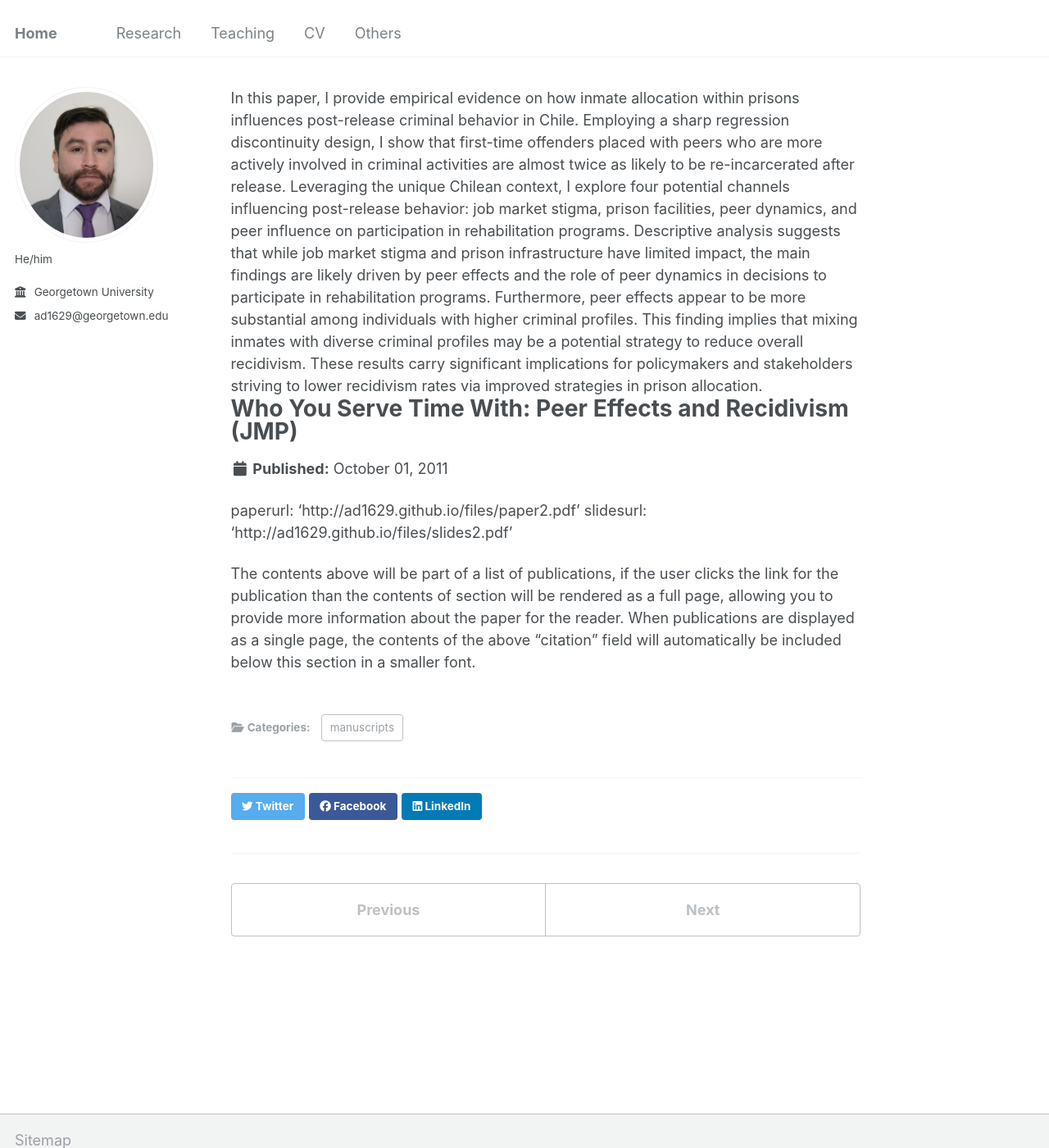
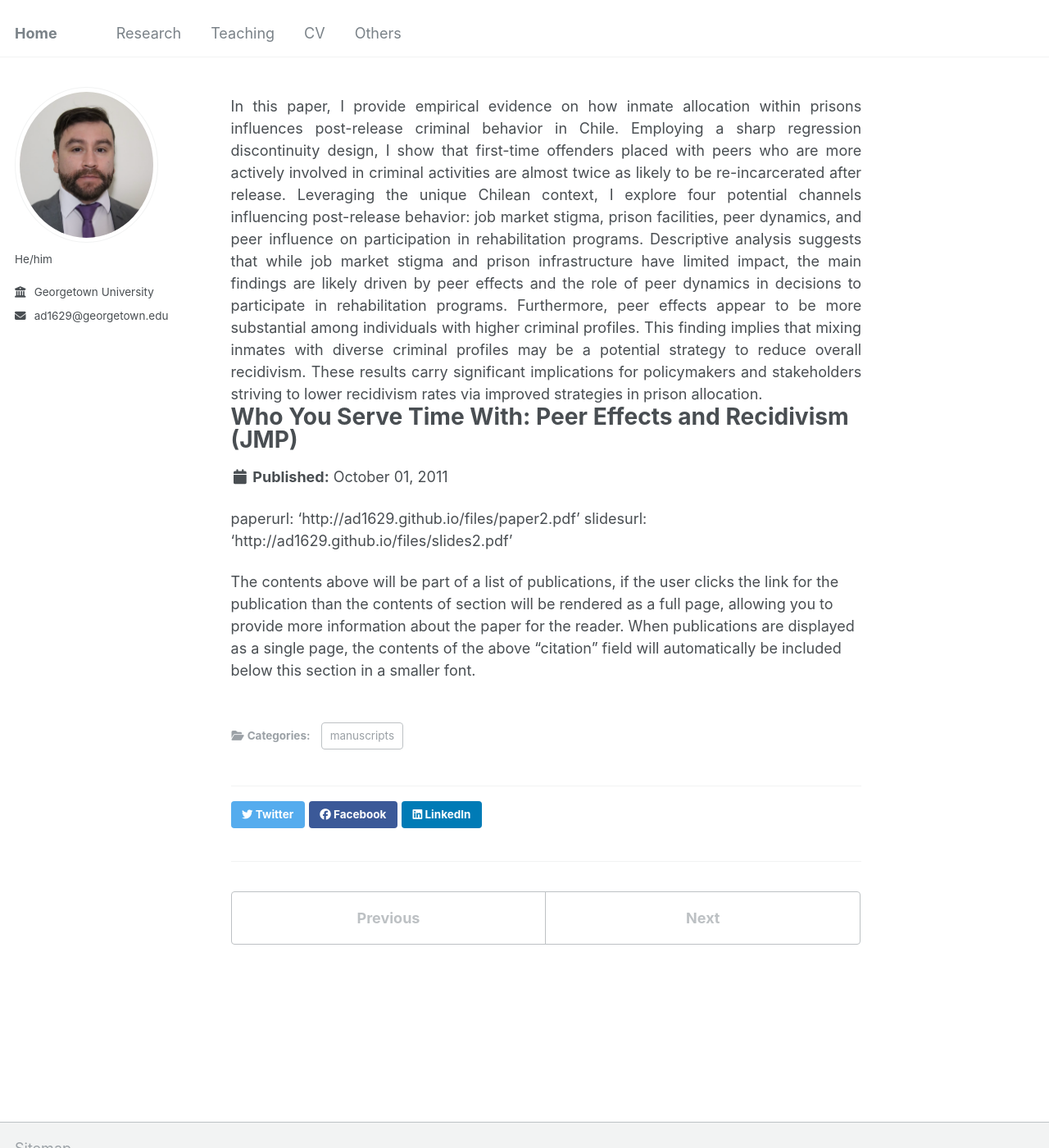
Before and after one commit to angelodiazreyes/angelodiazreyes.github.io, a Jekyll site: the page built from _publications/2011-10-01-paper-title-number-1.md, in a window 1280 px wide and 1400 px high. Shown: the whole window at 82% size. Built offline with Jekyll 4.4.1, drawn with Linux system fonts in a browser that asks for light colours.

Commit message:
Update main.scss

```diff
--- a/assets/css/main.scss
+++ b/assets/css/main.scss
@@ -39,3 +39,8 @@
 @import "vendor/font-awesome/brands";
 @import "vendor/magnific-popup/magnific-popup";
 @import "print";
+
+.excerpt {
+    text-align: justify;
+    margin-top: 10px; /* Optional: Add spacing if needed */
+}
```
